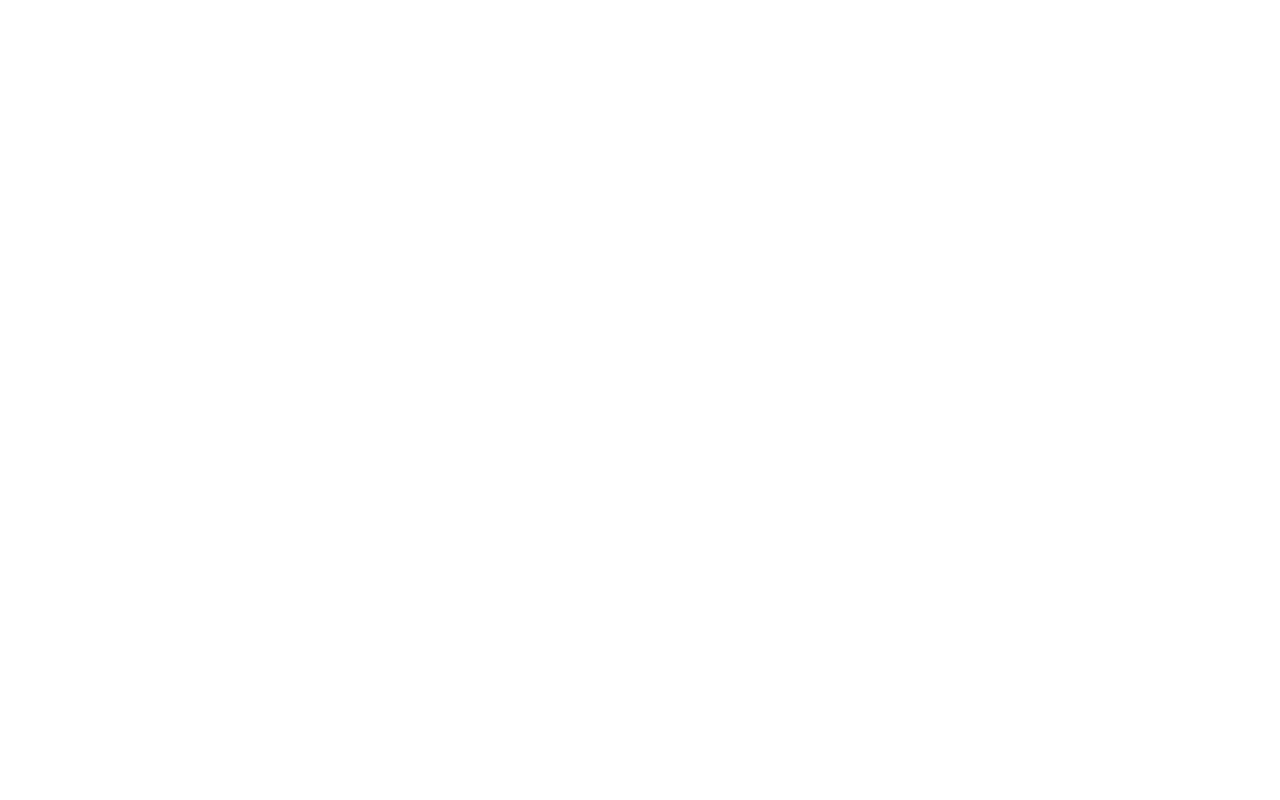
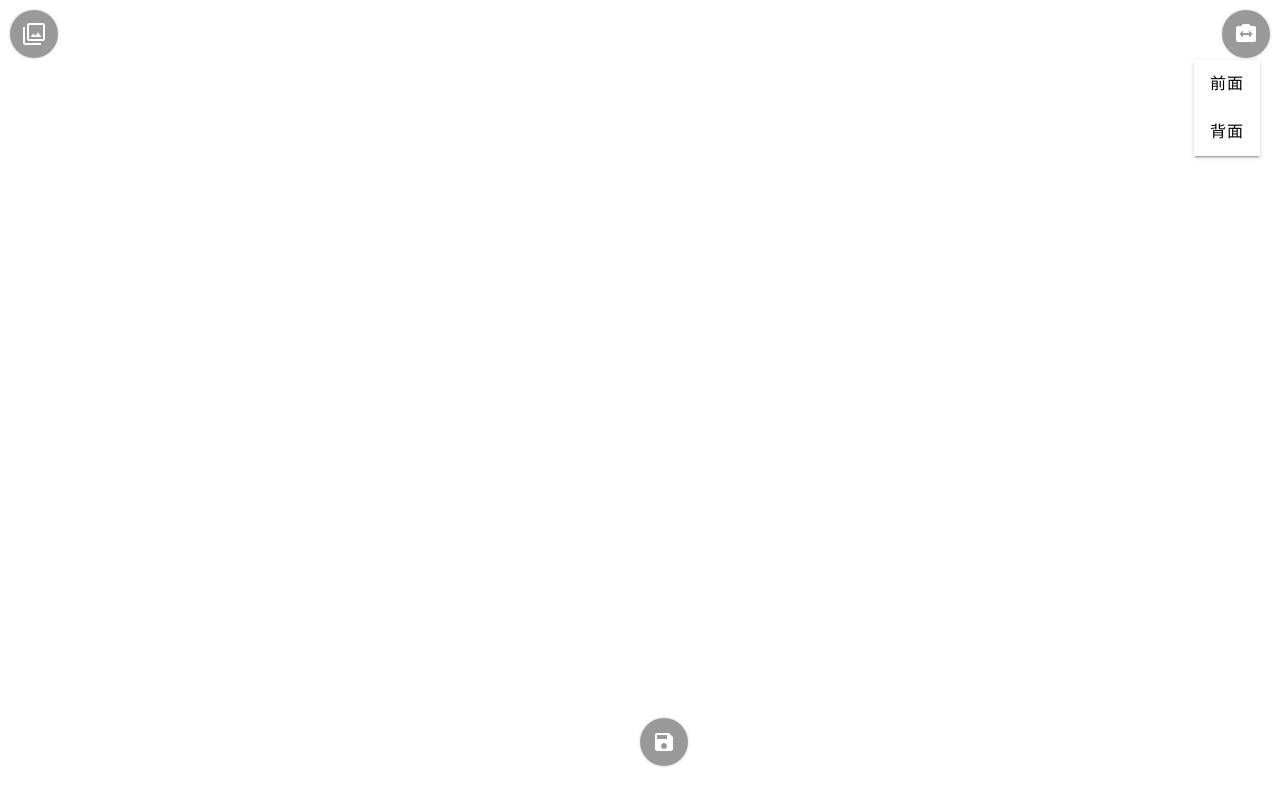
Before and after one commit to kken0201/glitch, a website: page src/index.jade in a window 1280 px wide. Drawn offline with nearby package versions, Linux system fonts and the light colour scheme; files that its build step writes are made by us from their sources; files whose address does not match are found by name.

Commit message:
Add some control UI

```diff
--- a/gulpfile.js
+++ b/gulpfile.js
@@ -34,7 +34,7 @@ gulp.task('browserify', function() {
 });
 
 gulp.task('stylus', function() {
-  return gulp.src([dir.src + '/{,**/}*.styl', '!src/assets/stylesheets/{,**/}_*.styl'])
+  return gulp.src([dir.src + '/{,**/}*.styl', '!/{,**/}_*.styl'])
     .pipe($.plumber({
       errorHandler: $.notify.onError('Error: <%= error.message %>')
     }))
@@ -42,7 +42,7 @@ gulp.task('stylus', function() {
       use: nib(),
       compress: false
     }))
-    .pipe(gulp.dest(dir.dist + '/css'))
+    .pipe(gulp.dest(dir.dist))
     .pipe(browserSync.reload({
       stream: true
     }));
--- /dev/null
+++ b/src/css/_icon.styl
@@ -0,0 +1,21 @@
+/* Rules for sizing the icon. */
+.material-icons.md-18
+  font-size 18px
+.material-icons.md-24
+  font-size 24px
+.material-icons.md-36
+  font-size 36px
+.material-icons.md-48
+  font-size 48px
+
+// /* Rules for using icons as black on a light background. */
+.material-icons.md-dark
+  color rgba(0, 0, 0, 0.54)
+.material-icons.md-dark.md-inactive
+  color rgba(0, 0, 0, 0.26)
+
+/* Rules for using icons as white on a dark background. */
+.material-icons.md-light
+  color rgba(255, 255, 255, 1)
+.material-icons.md-light.md-inactive
+  color rgba(255, 255, 255, 0.3)
--- /dev/null
+++ b/src/css/_myreset.styl
@@ -0,0 +1,11 @@
+*
+  box-sizing: border-box
+
+button
+  -webkit-appearance: none
+  border: none
+  box-shadow: none
+  background: none
+
+  &:focus
+    outline: 0
--- /dev/null
+++ b/src/css/main.styl
@@ -0,0 +1,68 @@
+@import "_icon.styl"
+@import "_myreset.styl"
+
+html,
+body
+  position: relative
+  padding: 0
+  margin: 0
+  width: 100vw
+  height: 100vh
+  overflow: hidden
+
+.canvas-wrapper
+  position: absolute
+  top: 0
+  left: 0
+  z-index: 1
+
+.header
+  position: absolute
+  top: 0
+  left: 0
+  width: 100%
+  z-index: 2
+
+.header-inner
+  display: flex
+  justify-content: space-between
+  width: 100%
+  padding: 10px 10px
+
+// カメラ切り替え
+.switch-camera
+  position: relative
+
+.switch-camera-menu
+  position: absolute
+  right: 10px
+  top: 50px
+  padding: 0
+  margin: 0
+  list-style: none
+  box-shadow: 0 2px 2px 0 rgba(0,0,0,.14), 0 3px 1px -2px rgba(0,0,0,.2), 0 1px 5px 0 rgba(0,0,0,.12)
+
+  li
+    background-color: #fff
+    line-height: 48px
+    padding: 0 16px
+    white-space: nowrap
+    letter-spacing: 1px
+
+
+// 保存
+.save-button
+  position: absolute
+  bottom: 10px
+  left: 50%
+  z-index: 2
+  transform: translate3d(0,-50%,0)
+
+
+// components
+.button
+  width: 48px
+  height: 48px
+  border-radius: 50%
+  background-color: rgba(0,0,0,0.4)
+  box-shadow: 0 0 3px 0 rgba(0,0,0,0.2)
--- a/src/index.jade
+++ b/src/index.jade
@@ -3,7 +3,20 @@ html(lang="ja")
   head
     title GlitchYou
     meta(charset='UTF-8')
-  body(style="padding:0;margin:0;")
+    link(href="https://fonts.googleapis.com/icon?family=Material+Icons" rel="stylesheet")
+    link(href="./css/main.css" rel="stylesheet")
+  body
+    .header
+      header
+        .header-inner
+          .switch-filter
+            button.switch-fliter-button.button.material-icons.md-light.md-24(data-switch-filter) filter
+          .switch-camera
+            button.switch-camera-button.button.material-icons.md-light.md-24(data-switch-camera) switch_camera
+            ul.switch-camera-menu
+              li 前面
+              li 背面
     video#webcam(autoplay="1" style="display:none;")
+    button.save-button.button.material-icons.md-light.md-24 save
 
     script(src="./bundle.js")
--- a/src/js/app.js
+++ b/src/js/app.js
@@ -12,7 +12,7 @@ window.URL = window.URL || window.webkitURL ;
 
 function initialize() {
 	navigator.getUserMedia(
-		{audio: true, video: true},
+		{audio: false, video: true},
 		function(stream) {
 			var video = document.getElementById('webcam');
       video.crossOrigin = 'anonymous';
@@ -37,6 +37,7 @@ function renderStart() {
 
   // キャンバスを配置するdiv要素を作成し、bodyに追加
   var container = document.createElement('div');
+  container.className = 'canvas-wrapper';
   container.style.width = window.innerWidth + 'px';
   container.style.height = window.innerHeight + 'px';
   container.style.overflow = 'hidden';
```
Also changed, not shown: dist/bundle.js, dist/css/main.css (added), dist/css/stylus/style.css (deleted), dist/index.html.
